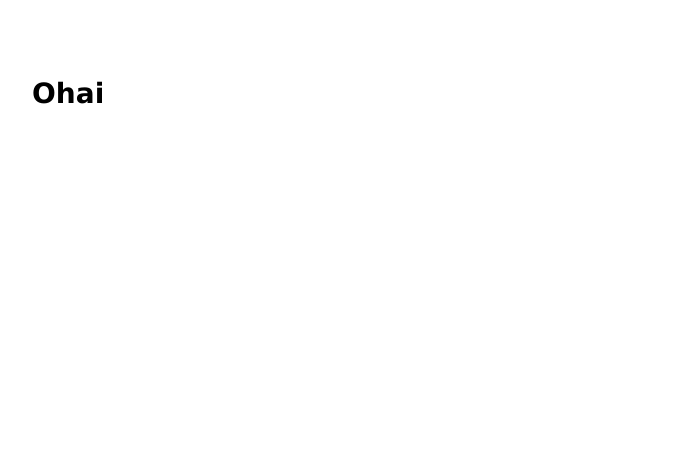
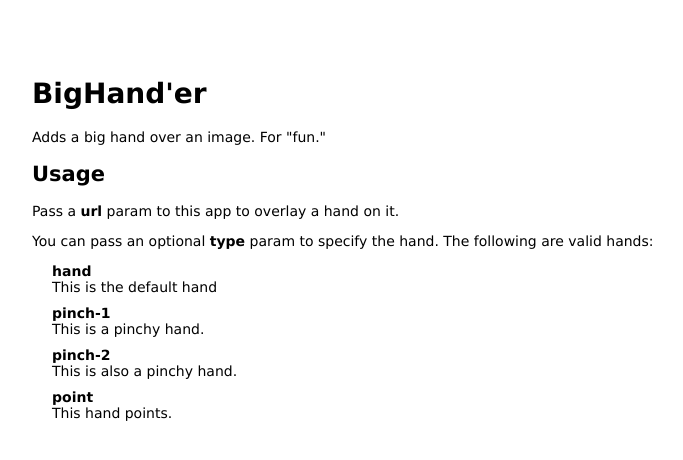
Before and after one commit to robhurring/bighand, a Node server app: page / in a window 1280 px wide. Before the commit the part shown is almost empty. Shown: the top 460 px of the page, without its empty margins (26-709 px from the left). Run offline with Node 20, Linux system fonts and the light colour scheme.

Commit message:
reworked some things

```diff
--- a/app.js
+++ b/app.js
@@ -5,7 +5,6 @@
 var express = require('express')
   , http = require('http')
   , path = require('path')
-  , siteController = require('./controllers/site')
   , handController = require('./controllers/hand');
 
 var app = express();
@@ -19,6 +18,11 @@ app.use(express.logger('dev'));
 app.use(express.bodyParser());
 app.use(express.methodOverride());
 app.use(app.router);
+app.use(function(err, req, res, next) {
+  if(!err) return next();
+  var path = 'images/broken.jpg';
+  res.sendfile(path, {root: './public'});
+});
 app.use(express.static(path.join(__dirname, 'public')));
 
 // development only
@@ -26,8 +30,12 @@ if ('development' == app.get('env')) {
   app.use(express.errorHandler());
 }
 
-app.get('/', siteController.index);
-app.get('/hand', handController.hand);
+app.get('/', handController.hand);
+
+// catch all other 404s
+app.use(function(req, res, next){
+  res.redirect('/', 404);
+});
 
 http.createServer(app).listen(app.get('port'), function(){
   console.log('Express server listening on port ' + app.get('port'));
--- a/controllers/hand.js
+++ b/controllers/hand.js
@@ -5,19 +5,31 @@ var request = require('request'),
 var hands = {
     'hand': {
       path: 'hands/hand.png',
-      gravity: 'SouthWest'
+      gravity: 'SouthWest',
+      size: function(width, height) {
+        return width + 'x' + height + '^';
+      }
     },
     'pinch-1': {
       path: 'hands/pinch-1.png',
-      gravity: 'SouthEast'
+      gravity: 'SouthEast',
+      size: function(width, height) {
+        return width + 'x' + height + '^';
+      }
     },
     'pinch-2': {
       path: 'hands/pinch-2.png',
-      gravity: 'East'
+      gravity: 'East',
+      size: function(width, height) {
+        return width + 'x' + height + '^';
+      }
     },
     'point': {
-      path: 'hands/pinch-2.png',
-      gravity: 'South'
+      path: 'hands/point.png',
+      gravity: 'South',
+      size: function(width, height) {
+        return width + 'x' + height + '>';
+      }
     }
   };
 
@@ -40,17 +52,21 @@ exports.hand = function(req, res, next){
   var handType = req.query.type;
   var hand = hands[defaultHand];
 
+  if(!sourceUrl) {
+    return res.render('index');
+  }
+
   if(handType && hands.hasOwnProperty(handType)){
     hand = hands[handType];
   }
 
   // TODO: fix the double request nonsense
   imageMagick(request(sourceUrl)).size(function(err, size){
-    var resize = size.width + 'x' + size.height + '^';
     if (err) return next(err);
+    var resizeTo = hand.size(size.width, size.height);
 
     imageMagick(request(sourceUrl))
-      .overlayHand(hand, resize)
+      .overlayHand(hand, resizeTo)
       .stream('png', function (err, stdout) {
         if (err) return next(err);
         res.setHeader('Expires', new Date(Date.now() + 604800000));
--- a/controllers/site.js
+++ /dev/null
@@ -1,6 +0,0 @@
-/*
- * GET home page.
- */
-exports.index = function(req, res){
-  res.render('index', { title: 'Express' });
-};
--- a/public/stylesheets/style.css
+++ b/public/stylesheets/style.css
@@ -6,3 +6,15 @@ body {
 a {
   color: #00B7FF;
 }
+
+dl {
+  margin-left: 20px;
+}
+
+dt {
+  font-weight: bold;
+}
+
+dd {
+  margin: 0 0 10px;
+}
--- a/views/index.jade
+++ b/views/index.jade
@@ -1,4 +1,21 @@
 extends layout
 
 block content
-  h1 Ohai
+  #about
+    h1 BigHand'er
+    p Adds a big hand over an image. For "fun."
+
+  #usage
+    h2 Usage
+    p Pass a <strong>url</strong> param to this app to overlay a hand on it.
+    p You can pass an optional <strong>type</strong> param to specify the hand. The following are valid hands:
+
+    dl
+      dt hand
+      dd This is the default hand
+      dt pinch-1
+      dd This is a pinchy hand.
+      dt pinch-2
+      dd This is also a pinchy hand.
+      dt point
+      dd This hand points.
--- a/views/layout.jade
+++ b/views/layout.jade
@@ -1,7 +1,7 @@
 doctype 5
 html
   head
-    title= title
+    title BigHander
     link(rel='stylesheet', href='/stylesheets/style.css')
   body
     block content
```
Also changed, not shown: public/images/broken.jpg (added).
